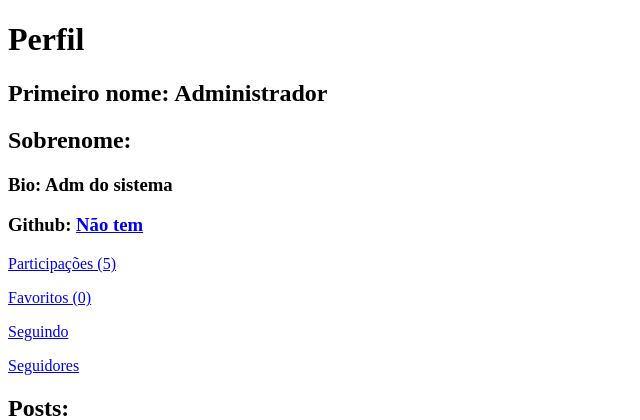
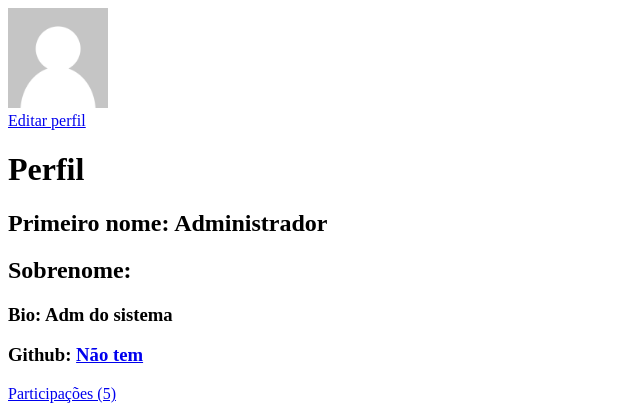
Before and after one commit to tonifc007/FixCodeProject, a Django app: page /profile/admin/ in a window 1280 px wide. Shown: the top 420 px of the page, without its empty margins (0-640 px from the left). Run offline with Django 3.2, Linux system fonts and the light colour scheme; a user stored in the database is signed in; data comes from the database, SQL or seed files in the repository; both versions use the stored data as it was after the commit; some libraries are stand-ins or nearby versions.

Commit message:
Adição de imagem ao perfil

```diff
--- a/core/forms.py
+++ b/core/forms.py
@@ -34,7 +34,7 @@ class EditProfile(forms.ModelForm):
 
 	class Meta:
 		model = Profile
-		fields = ('bio', 'git')
+		fields = ('imagem_perfil', 'bio', 'git')
 
 class PostForm(forms.ModelForm):
 
--- a/core/models.py
+++ b/core/models.py
@@ -7,11 +7,35 @@ from django.contrib.auth.models import Permission, User
 from ckeditor.fields import RichTextField
 
 
+def user_directory_profileimage(instance, filename):
+    # file will be uploaded to MEDIA_ROOT/user_<id>/<filename>
+    return 'user_{0}/profile/{1}'.format(instance.user.username, filename)
+
 class Profile(models.Model):
 	user = models.OneToOneField(User, related_name='profile')
 	bio = models.TextField(verbose_name='Bio', blank=True)
 	git = models.CharField(max_length=100, verbose_name='Github', blank=True)
+	imagem_perfil = models.ImageField(blank=True, null=True, upload_to=user_directory_profileimage)
 	data_cadastro = models.DateTimeField(default=timezone.now)
+
+	def save(self):
+		try:
+			this = Profile.objects.get(id=self.id)
+			if this.imagem_perfil != self.imagem_perfil:
+				this.imagem_perfil.delete(save=False)
+				#this.anexo = self.anexo
+			else:
+				self.imagem_perfil = this.imagem_perfil
+		except: pass
+		super(Profile, self).save()
+
+	def delete(self):
+		try:
+			this = Profile.objects.get(id=self.id)
+			if this.imagem_perfil:
+				this.imagem_perfil.delete(save=False)
+		except: pass
+		super(Profile, self).delete()
 
 class Fixies(models.Model):
 	user = models.ForeignKey(User, default=1)
--- a/core/templates/core/edit_profile.html
+++ b/core/templates/core/edit_profile.html
@@ -5,7 +5,7 @@
 </head>
 <body>
 <h1>Edite seu perfil, {{ user.first_name }}</h1>
-<form method="post">
+<form method="post" enctype="multipart/form-data">
 	{% csrf_token %}
 	{% for field in form %}
 		{{ field.errors }}
--- a/core/templates/core/postdetail.html
+++ b/core/templates/core/postdetail.html
@@ -8,6 +8,7 @@
     <script type="text/javascript" src="{% static 'ckeditor/ckeditor-init.js' %}"></script>
     <link rel="stylesheet" href="{% static 'core/css/estilohighlight.min.css' %}">
     <script src="{% static 'core/js/highlight.min.js' %}"></script>
+    <script src="{% static 'core/js/main.js' %}"></script>
 
 <script>hljs.initHighlightingOnLoad();
 
--- a/core/templates/core/profile.html
+++ b/core/templates/core/profile.html
@@ -8,6 +8,14 @@
 
 </head>
 <body>
+	{% if profile.imagem_perfil %}
+		<img src="{{ profile.imagem_perfil.url }}" width="100" height="100">
+	{% else %}
+		<img src="{% static 'core/imagens/default.png' %}" width="100" height="100">
+	{% endif %}
+	{% if profile.user == request.user %}
+		<br><a href="{% url 'core:editprofile' %}">Editar perfil</a>
+	{% endif %}
 	<h1>Perfil</h1>
 	<h2>Primeiro nome: {{ profile.user.first_name }}</h2>
 	<h2>Sobrenome: {{ profile.user.last_name }}</h2>
--- a/core/views.py
+++ b/core/views.py
@@ -10,6 +10,7 @@ from django.contrib.auth.models import User
 import json
 
 FILE_TYPES = ['pdf', 'doc', 'txt', 'zip', 'rar', '7z']
+FILE_TYPES_IMAGE = ['jpg', 'jpeg']
 
 def index(request):
 	if not request.user.is_authenticated():
@@ -105,16 +106,25 @@ def edit_details_profile(request):
 	if not request.user.is_authenticated():
 		return render(request, 'core/login.html')
 	else:
-		form = EditProfile(request.POST or None)
-		user=request.user
+		detalhes = get_object_or_404(Profile, user=request.user)
+		form = EditProfile(request.POST or None, instance=detalhes)
 		if form.is_valid():
 			detalhes = form.save(commit=False)
+			var = detalhes.imagem_perfil
+			detalhes.imagem_perfil = request.FILES.get('imagem_perfil', False)
+			print detalhes.imagem_perfil
+			if detalhes.imagem_perfil != False:
+				file_type = detalhes.imagem_perfil.url.split('.')[-1]
+				file_type = file_type.lower()
+				if file_type not in FILE_TYPES_IMAGE:
+					return render(request, 'core/createpost.html', {'form':form, 'error_message':'Arquivo inválido'})
+			else:
+				detalhes.imagem_perfil = var
 			bio = form.cleaned_data['bio']
 			githut = form.cleaned_data['git']
-			detalhes.user=request.user
 			detalhes.save()
 			return profile(request, request.user.username)
-	return render(request, 'core/edit_profile.html', {'form': form, 'user':user})
+	return render(request, 'core/edit_profile.html', {'form': form, 'user':request.user})
 
 def profile(request, username):
 	print("Requisitou o perfil de {}".format(username))
```
Also changed, not shown: core/migrations/0032_profile_imagem_perfil.py (added), core/migrations/0033_auto_20161004_2204.py (added), core/static/core/imagens/default.png (added), db.sqlite3, media/user_diego/profile/face.jpg (added).
